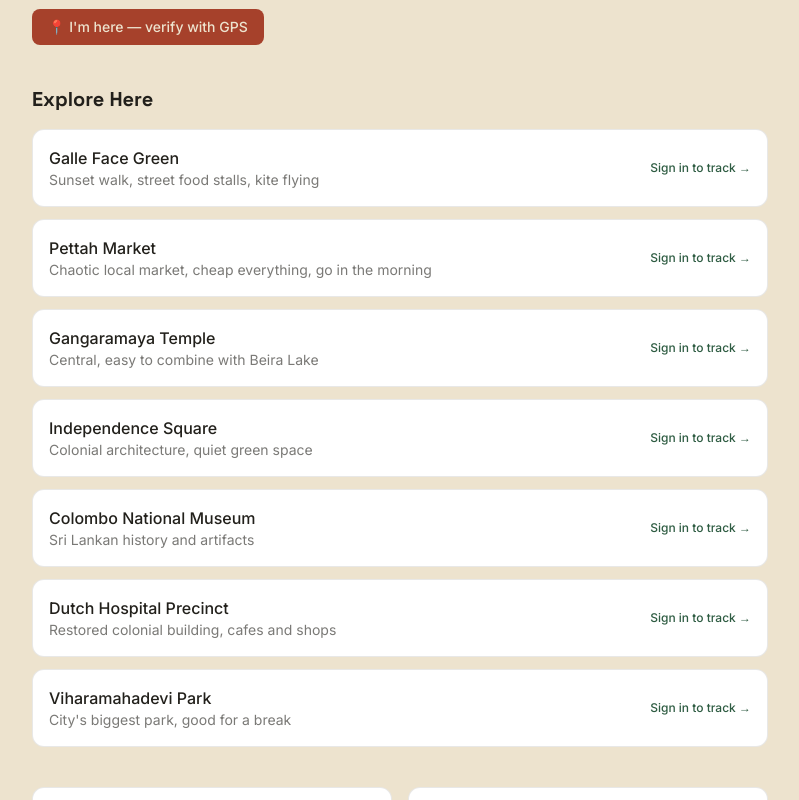
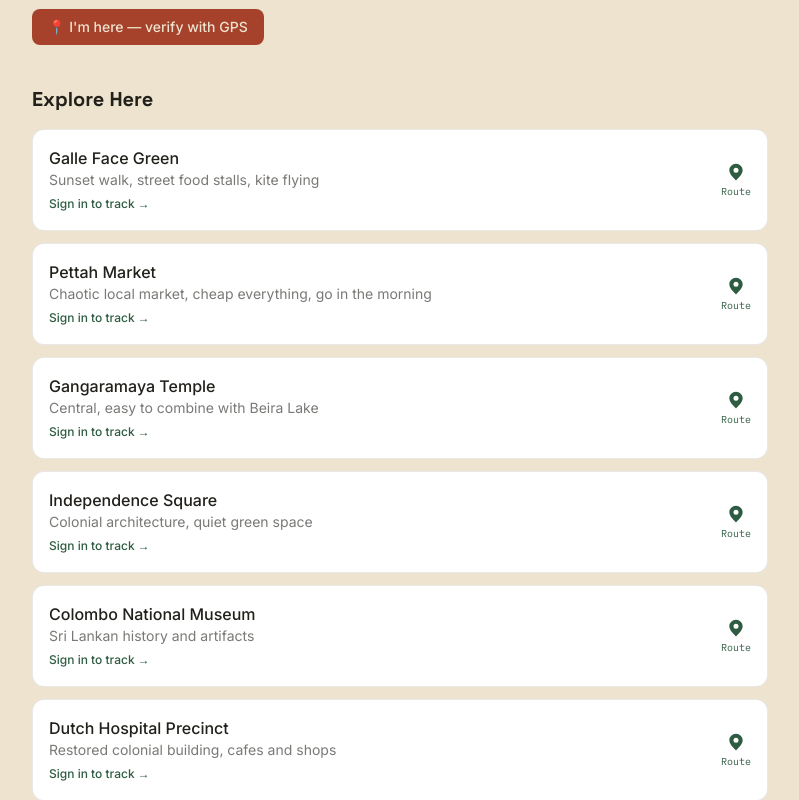
Before and after one commit to Hiran117/sri-lanka-backpacker, a Next.js app: page /destinations/colombo in a window 1280 px wide. Shown: the part 1000-1800 px from the top of the page, without its empty margins (240-1039 px from the left). Built offline with nearby package versions, Linux system fonts and the light colour scheme; no server answers; the database is empty.

Commit message:
goole map tracker

```diff
--- a/src/app/destinations/[slug]/page.js
+++ b/src/app/destinations/[slug]/page.js
@@ -147,11 +147,12 @@ export default async function DestinationPage({ params, searchParams }) {
         <section className="mb-10">
           <h2 className="font-display font-bold text-xl mb-4">Explore Here</h2>
           <PlaceChecklist
-            destinationSlug={slug}
-            places={dest.exploreHere}
-            initialChecked={initialChecked}
-            signedIn={signedIn}
-          />
+  destinationSlug={slug}
+  destName={dest.name}
+  places={dest.exploreHere}
+  initialChecked={initialChecked}
+  signedIn={signedIn}
+/>
         </section>
 
         {/* Stay & Eat */}
--- a/src/components/PlaceChecklist.js
+++ b/src/components/PlaceChecklist.js
@@ -1,8 +1,14 @@
 "use client";
 import { useState, useTransition } from "react";
+import Link from "next/link";
 import { togglePlace } from "@/app/destinations/[slug]/actions";
 
-export default function PlaceChecklist({ destinationSlug, places, initialChecked, signedIn }) {
+function mapLink(placeName, destName) {
+  const query = encodeURIComponent(`${placeName}, ${destName}, Sri Lanka`);
+  return `https://www.google.com/maps/dir/?api=1&destination=${query}`;
+}
+
+export default function PlaceChecklist({ destinationSlug, destName, places, initialChecked, signedIn }) {
   const [checkedSet, setCheckedSet] = useState(new Set(initialChecked));
   const [isPending, startTransition] = useTransition();
 
@@ -28,7 +34,7 @@ export default function PlaceChecklist({ destinationSlug, places, initialChecked
         <div className="mb-4">
           <div className="flex justify-between text-sm mb-1">
             <span className="text-ink/60">Progress</span>
-            <span className="font-medium text-jungle">{progress}%</span>
+            <span className="font-medium text-jungle font-mono">{progress}%</span>
           </div>
           <div className="h-2 bg-ink/10 rounded-full overflow-hidden">
             <div
@@ -42,29 +48,41 @@ export default function PlaceChecklist({ destinationSlug, places, initialChecked
       <div className="grid gap-3">
         {places.map((place) => {
           const isChecked = checkedSet.has(place.name);
+          const url = mapLink(place.name, destName);
           return (
-            <button
+            <div
               key={place.name}
-              onClick={() => toggle(place.name)}
-              className={`text-left border rounded-xl p-4 flex justify-between items-center gap-2 transition-colors ${
-                isChecked
-                  ? "border-jungle bg-jungle/10"
-                  : "border-ink/10 bg-white hover:border-rust"
+              className={`flex items-center gap-2 border rounded-xl p-4 transition-colors ${
+                isChecked ? "border-jungle bg-jungle/10" : "border-ink/10 bg-white hover:border-rust/30"
               }`}
             >
-              <div>
+              <button onClick={() => toggle(place.name)} className="flex-1 text-left">
                 <p className="font-medium">
-                  {isChecked && "✓ "}
+                  {isChecked ? "✓ " : ""}
                   {place.name}
                 </p>
                 <p className="text-ink/60 text-sm">{place.note}</p>
-              </div>
-              {!signedIn && (
-                <span className="text-xs text-jungle whitespace-nowrap font-medium">
-                  Sign in to track →
-                </span>
-              )}
-            </button>
+                {!signedIn ? (
+                  <span className="text-xs text-jungle font-medium">Sign in to track →</span>
+                ) : null}
+              </button>
+
+              <Link
+                href={url}
+                target="_blank"
+                rel="noopener noreferrer"
+                onClick={(e) => e.stopPropagation()}
+                className="shrink-0 flex flex-col items-center gap-0.5 text-jungle hover:text-rust transition-colors"
+              >
+                <svg width="20" height="20" viewBox="0 0 24 24" fill="none">
+                  <path
+                    d="M12 2C7.58 2 4 5.58 4 10c0 5.25 7.05 11.25 7.35 11.5a1 1 0 0 0 1.3 0C12.95 21.25 20 15.25 20 10c0-4.42-3.58-8-8-8zm0 11a3 3 0 1 1 0-6 3 3 0 0 1 0 6z"
+                    fill="currentColor"
+                  />
+                </svg>
+                <span className="text-[10px] font-mono">Route</span>
+              </Link>
+            </div>
           );
         })}
       </div>
```
